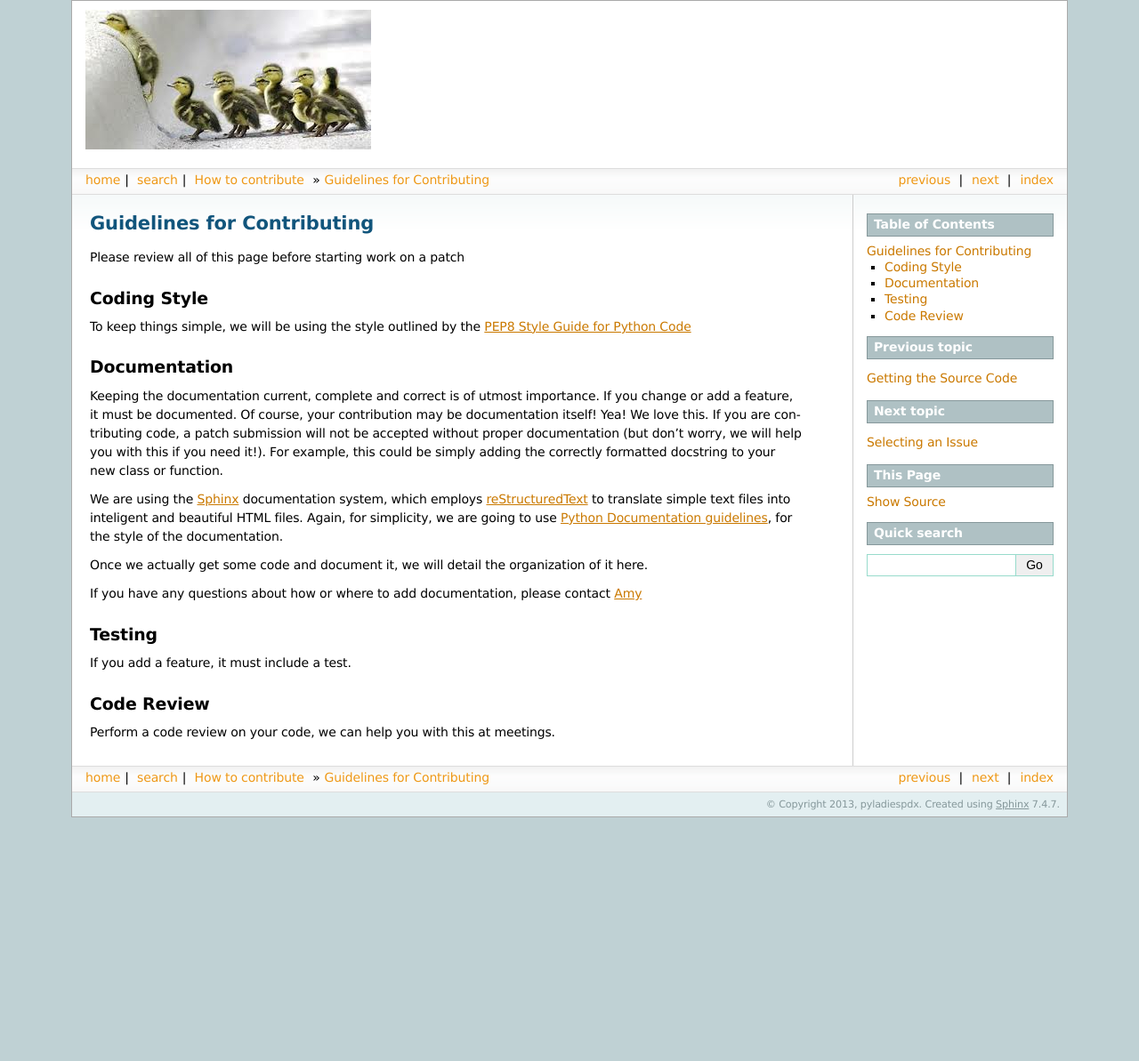
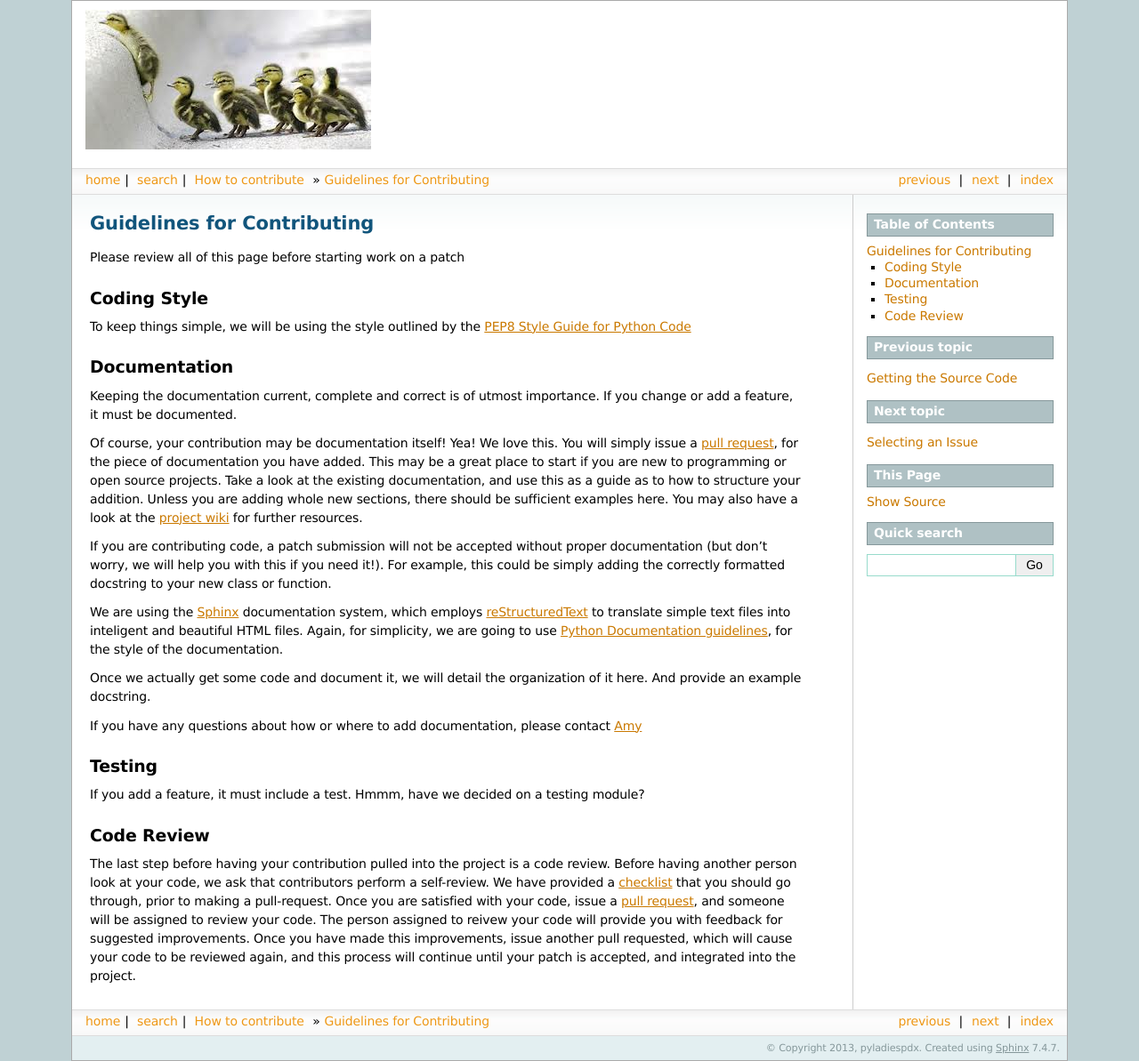
Before and after one commit to jarrighi/pyladiespdx-books, a Sphinx documentation site: the page built from doc/howto/guidelines.rst, in a window 1280 px wide. Shown: the whole page at 89% size. Built offline with Sphinx 7.4.7, drawn with Linux system fonts in a browser that asks for light colours; before the commit the page ends 919 px from its top, so only the background shows below that.

Commit message:
slight elaboration on guidelines, added outline section (not written)

```diff
--- a/doc/howto/guidelines.rst
+++ b/doc/howto/guidelines.rst
@@ -11,20 +11,23 @@ To keep things simple, we will be using the style outlined by the `PEP8 Style Gu
 Documentation
 -------------
 Keeping the documentation current, complete and correct is of utmost importance. If you change or add a feature, it must be documented.
-Of course, your contribution may be documentation itself! Yea! We love this. If you are contributing code, a patch submission will not be accepted without proper documentation (but don't worry, we will help you with this if you need it!). For example, this could be simply adding the correctly formatted docstring to your new class or function.
+
+Of course, your contribution may be documentation itself! Yea! We love this. You will simply issue a :doc:`pull request <pullrequest>`, for the piece of documentation you have added. This may be a great place to start if you are new to programming or open source projects. Take a look at the existing documentation, and use this as a guide as to how to structure your addition. Unless you are adding whole new sections, there should be sufficient examples here. You may also have a look at the `project wiki <https://github.com/jarrighi/pyladiespdx-books/wiki>`_ for further resources.
+
+If you are contributing code, a patch submission will not be accepted without proper documentation (but don't worry, we will help you with this if you need it!). For example, this could be simply adding the correctly formatted docstring to your new class or function.
 
 We are using the `Sphinx <http://sphinx-doc.org/>`_ documentation system, which employs `reStructuredText <http://sphinx-doc.org/rest.html#rst-primer>`_ to translate simple text files into inteligent and beautiful HTML files. Again, for simplicity, we are going to use `Python Documentation guidelines <http://docs.python.org/devguide/documenting.html>`_, for the style of the documentation.
 
-Once we actually get some code and document it, we will detail the organization of it here.
+Once we actually get some code and document it, we will detail the organization of it here. And provide an example docstring.
 
 If you have any questions about how or where to add documentation, please contact `Amy <my@email.com>`_
 
 
 Testing
 -------
-If you add a feature, it must include a test.
+If you add a feature, it must include a test. Hmmm, have we decided on a testing module?
 
 
 Code Review
 -----------
-Perform a code review on your code, we can help you with this at meetings.
+The last step before having your contribution pulled into the project is a code review. Before having another person look at your code, we ask that contributors perform a self-review. We have provided a `checklist <http://code.google.com/p/rad2py/wiki/CodeReview>`_ that you should go through, prior to making a pull-request. Once you are satisfied with your code, issue a :doc:`pull request <pullrequest>`, and someone will be assigned to review your code. The person assigned to reivew your code will provide you with feedback for suggested improvements. Once you have made this improvements, issue another pull requested, which will cause your code to be reviewed again, and this process will continue until your patch is accepted, and integrated into the project.
--- a/doc/howto/index.rst
+++ b/doc/howto/index.rst
@@ -3,8 +3,9 @@ How to contribute
 *****************
 
 .. toctree::
-   :maxdepth: 1
+   :maxdepth: 2
 
+   outline.rst
    source.rst
    guidelines.rst
    issues.rst
```
Also changed, not shown: doc/howto/outline.rst (added, +8 -0 lines).
